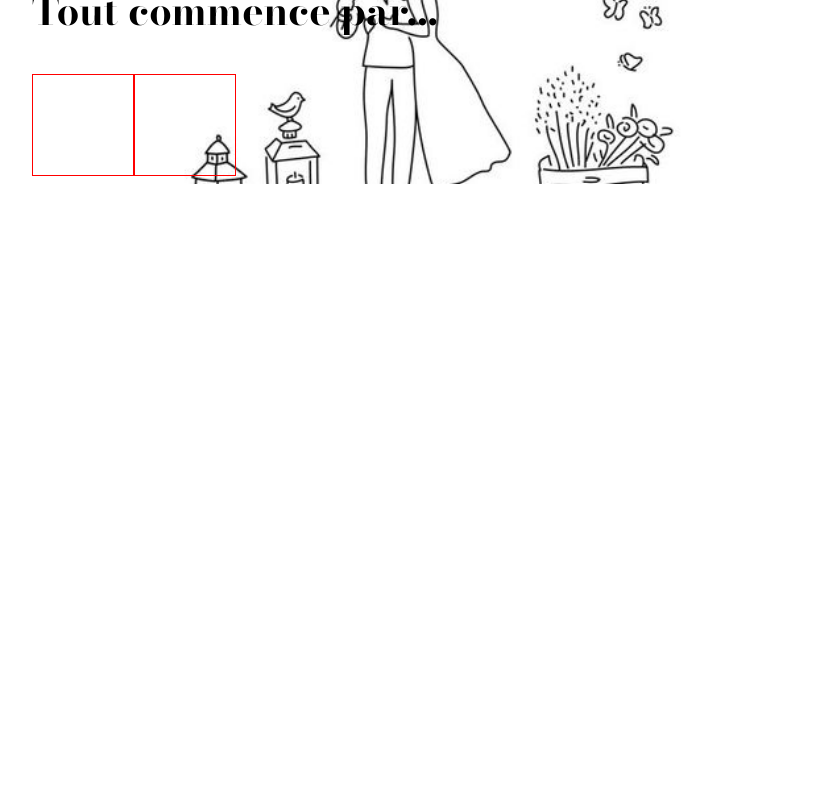
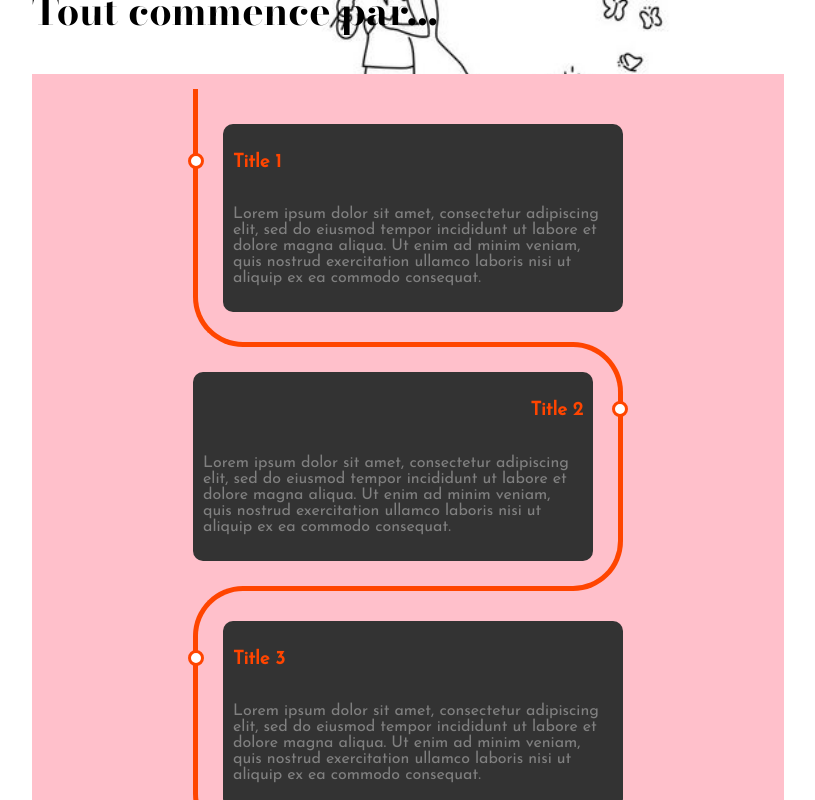
Before and after one commit to tatiana-sthl/wedding, a Next.js app: page / in a window 1280 px wide. Shown: the part 760-1560 px from the top of the page, without its empty margins (232-1047 px from the left). Before the commit the page ends 944 px from the top, so only its background shows below. Built offline with nearby package versions, Linux system fonts and the light colour scheme.

Commit message:
timeline ok, try to add animation

```diff
--- a/src/app/page.js
+++ b/src/app/page.js
@@ -26,14 +26,40 @@ export default function Home() {
           Et en attendant le grand jour, un simple merci de faire partie de nos vies.
         </p>
       </div>
-      <div>
+      <div className={styles.presentation}>
         <h2 className={styles.h2}>Tout commence par...</h2>
-        <div className={styles.planning}>
-          <div className={styles.orga}>
-
-          </div>
-          <div className={styles.orga}>
-
+        <div className={styles.timeline}>
+          <div className={styles.outer}>
+            <div className={styles.card}>
+              <div className={styles.info}>
+                <h3 className={styles.title}>Title 1</h3>
+                <p>Lorem ipsum dolor sit amet, consectetur adipiscing elit, sed do eiusmod tempor incididunt ut labore et dolore magna aliqua. Ut enim ad minim veniam, quis nostrud exercitation ullamco laboris nisi ut aliquip ex ea commodo consequat. </p>
+              </div>
+            </div>
+            <div className={styles.card}>
+              <div className={styles.info}>
+                <h3 className={styles.title}>Title 2</h3>
+                <p>Lorem ipsum dolor sit amet, consectetur adipiscing elit, sed do eiusmod tempor incididunt ut labore et dolore magna aliqua. Ut enim ad minim veniam, quis nostrud exercitation ullamco laboris nisi ut aliquip ex ea commodo consequat. </p>
+              </div>
+            </div>
+            <div className={styles.card}>
+              <div className={styles.info}>
+                <h3 className={styles.title}>Title 3</h3>
+                <p>Lorem ipsum dolor sit amet, consectetur adipiscing elit, sed do eiusmod tempor incididunt ut labore et dolore magna aliqua. Ut enim ad minim veniam, quis nostrud exercitation ullamco laboris nisi ut aliquip ex ea commodo consequat. </p>
+              </div>
+            </div>
+            <div className={styles.card}>
+              <div className={styles.info}>
+                <h3 className={styles.title}>Title 4</h3>
+                <p>Lorem ipsum dolor sit amet, consectetur adipiscing elit, sed do eiusmod tempor incididunt ut labore et dolore magna aliqua. Ut enim ad minim veniam, quis nostrud exercitation ullamco laboris nisi ut aliquip ex ea commodo consequat. </p>
+              </div>
+            </div>
+            <div className={styles.card}>
+              <div className={styles.info}>
+                <h3 className={styles.title}>Title 5</h3>
+                <p>Lorem ipsum dolor sit amet, consectetur adipiscing elit, sed do eiusmod tempor incididunt ut labore et dolore magna aliqua. Ut enim ad minim veniam, quis nostrud exercitation ullamco laboris nisi ut aliquip ex ea commodo consequat. </p>
+              </div>
+            </div>
           </div>
         </div>
       </div>
--- a/src/app/page.module.css
+++ b/src/app/page.module.css
@@ -106,13 +106,111 @@
   line-height: 1.2;
 }
 
-.planning {
+
+.timeline {
+  font-family: 'Josefin Sans', sans-serif;
   display: flex;
+  justify-content: center;
+  background: pink;
+  margin: 20px auto;
+  padding: 20px;
 }
 
-.orga {
-  width: 100px;
-  height: 100px;
-  border: 1px red solid;
+/* Card container */
+.card {
+  position: relative;
+  max-width: 400px;
+}
 
+/* setting padding based on even or odd */
+.card:nth-child(odd) {
+  padding: 30px 0 30px 30px;
 }
+.card:nth-child(even) {
+  padding: 30px 30px 30px 0;
+}
+/* Global ::before */
+.card::before {
+  content: "";
+  position: absolute;
+  width: 50%;
+  border: solid orangered;
+}
+
+/* Setting the border of top, bottom, left */
+.card:nth-child(odd)::before {
+  left: 0px;
+  top: -4.5px;
+  bottom: -4.5px;
+  border-width: 5px 0 5px 5px;
+  border-radius: 50px 0 0 50px;
+}
+
+/* Setting the border of top, bottom, right */
+.card:nth-child(even)::before {
+  right: 0;
+  top: 0;
+  bottom: 0;
+  border-width: 5px 5px 5px 0;
+  border-radius: 0 50px 50px 0;
+}
+
+/* Removing the border if it is the first card */
+.card:first-child::before {
+  border-top: 0;
+  border-top-left-radius: 0;
+}
+
+/* Removing the border if it is the last card  and it's odd */
+.card:last-child:nth-child(odd)::before {
+  border-bottom: 0;
+  border-bottom-left-radius: 0;
+}
+
+/* Removing the border if it is the last card  and it's even */
+.card:last-child:nth-child(even)::before {
+  border-bottom: 0;
+  border-bottom-right-radius: 0;
+}
+
+/* Information about the timeline */
+.info {
+  display: flex;
+  flex-direction: column;
+  background: #333;
+  color: gray;
+  border-radius: 10px;
+  padding: 10px;
+}
+
+/* Title of the card */
+.title {
+  color: orangered;
+  position: relative;
+}
+
+/* Timeline dot  */
+.title::before {
+  content: "";
+  position: absolute;
+  width: 10px;
+  height: 10px;
+  background: white;
+  border-radius: 999px;
+  border: 3px solid orangered;
+}
+
+/* text right if the card is even  */
+.card:nth-child(even) > .info > .title {
+  text-align: right;
+}
+
+/* setting dot to the left if the card is odd */
+.card:nth-child(odd) > .info > .title::before {
+  left: -45px;
+}
+
+/* setting dot to the right if the card is odd */
+.card:nth-child(even) > .info > .title::before {
+  right: -45px;
+}
```
